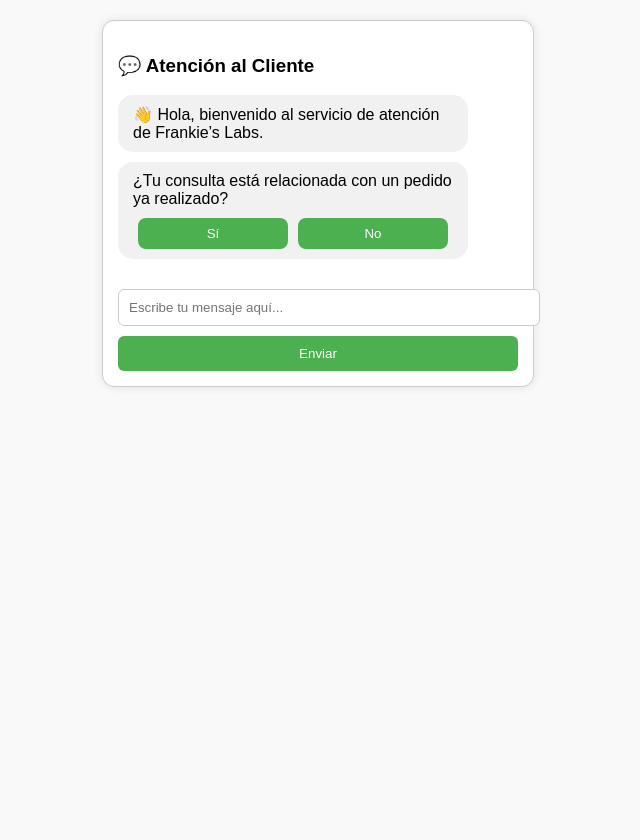
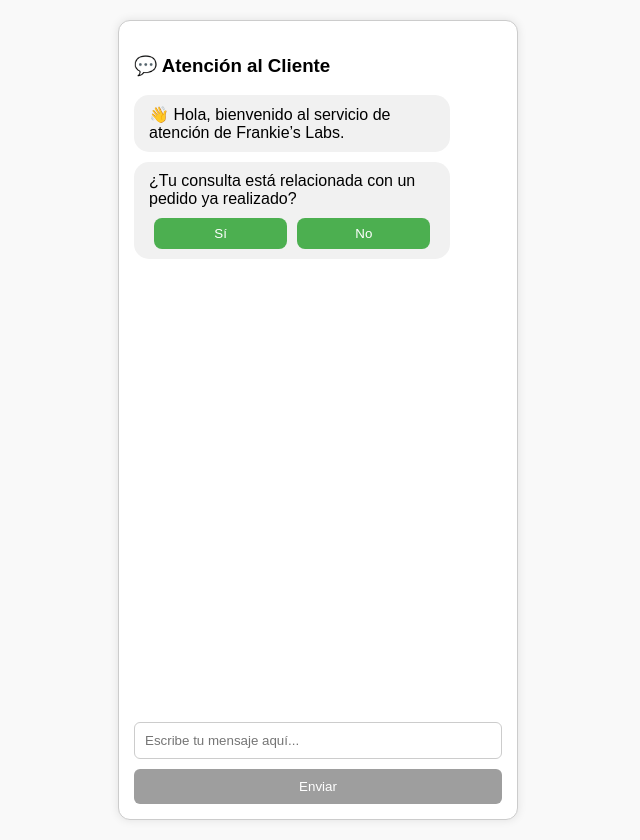
Before and after one commit to Carlos1528455454/frankieslabs-chatbot, a website: page public/index.html in a window 1280 px wide. Shown: the whole page, without its empty margins (322-962 px from the left). Before the commit the page ends 800 px from the top, so only its background shows below. Drawn offline with Linux system fonts and the light colour scheme.

Commit message:
Update index.html

```diff
--- a/public/index.html
+++ b/public/index.html
@@ -14,18 +14,26 @@
 
     #chat {
       max-width: 400px;
+      width: 100%;
       margin: 20px auto;
       padding: 15px;
       border: 1px solid #ccc;
       border-radius: 12px;
       background-color: white;
       box-shadow: 0 0 10px rgba(0,0,0,0.1);
+      display: flex;
+      flex-direction: column;
+      height: 100vh;
+      box-sizing: border-box;
     }
 
     #messages {
-      max-height: 300px;
+      flex-grow: 1;
       overflow-y: auto;
       margin-bottom: 10px;
+      display: flex;
+      flex-direction: column;
+      padding-right: 10px; /* para evitar que scrollbar tape texto */
     }
 
     .bubble {
@@ -71,6 +79,7 @@
       border-radius: 6px;
       border: 1px solid #ccc;
       margin-top: 10px;
+      box-sizing: border-box;
     }
 
     #sendBtn {
@@ -83,15 +92,29 @@
       border-radius: 6px;
       cursor: pointer;
     }
+
+    #sendBtn:disabled {
+      background-color: #9e9e9e;
+      cursor: not-allowed;
+    }
+
+    @media (max-width: 480px) {
+      #chat {
+        max-width: 95vw;
+        height: 100vh;
+        margin: 10px auto;
+        padding: 10px;
+      }
+    }
   </style>
 </head>
 <body>
-  <div id="chat">
+  <div id="chat" role="main" aria-label="Chat de atención al cliente">
     <h3>💬 Atención al Cliente</h3>
-    <div id="messages"></div>
+    <div id="messages" aria-live="polite" aria-atomic="false"></div>
 
-    <input type="text" id="inputMessage" placeholder="Escribe tu mensaje aquí..." />
-    <button id="sendBtn">Enviar</button>
+    <input type="text" id="inputMessage" placeholder="Escribe tu mensaje aquí..." aria-label="Escribe tu mensaje" />
+    <button id="sendBtn" disabled>Enviar</button>
   </div>
 
   <script src="script.js"></script>
```
